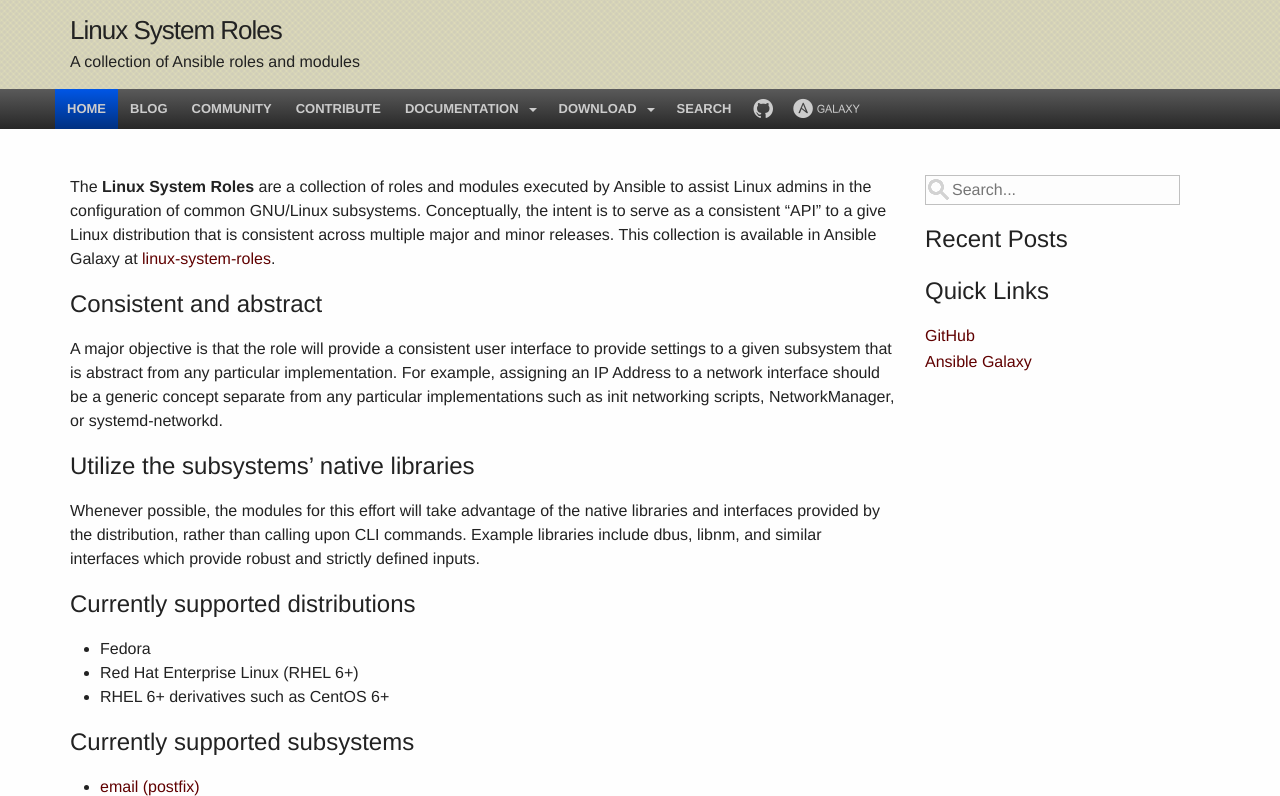
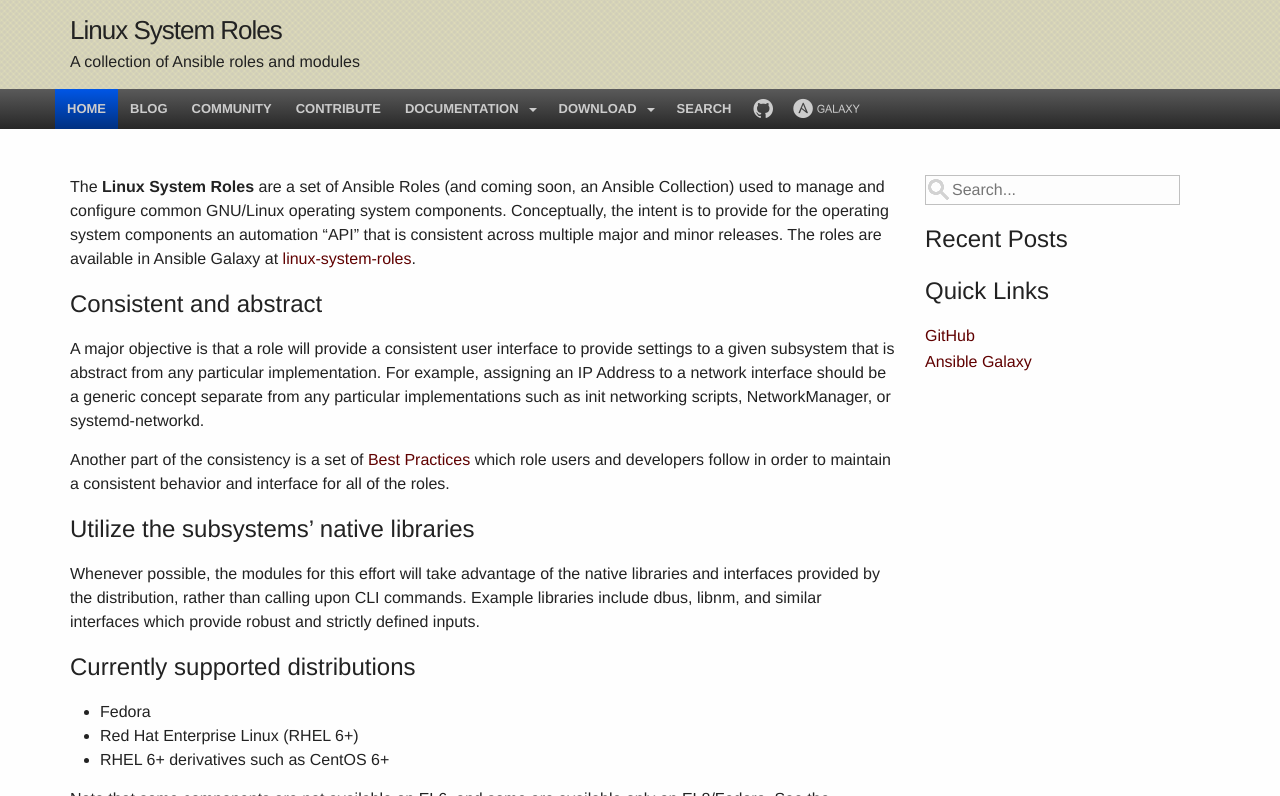
Before and after one commit to linux-system-roles/linux-system-roles.github.io, a Jekyll site: the page built from index.md, in a window 1280 px wide and 900 px high, cut to the strip 104-900 px from the top of the window. Built offline with Jekyll 4.4.1, drawn with Linux system fonts in a browser that asks for light colours; some of the changed text lies outside the part shown.

Commit message:
updates for 2020-08-20

```diff
--- a/index.md
+++ b/index.md
@@ -3,22 +3,28 @@
 title: Home
 ---
 
-The **Linux System Roles** are a collection of roles and modules executed by
-Ansible to assist Linux admins in the configuration of common GNU/Linux
-subsystems. Conceptually, the intent is to serve as a consistent "API" to a
-give Linux distribution that is consistent across multiple major and minor
-releases. This collection is available in Ansible Galaxy at
+The **Linux System Roles** are a set of Ansible Roles (and coming soon, an
+Ansible Collection) used to manage and configure common GNU/Linux operating
+system components. Conceptually, the intent is to provide for the operating
+system components an automation "API" that is consistent across
+multiple major and minor releases. The roles are available in Ansible Galaxy at
 [linux-system-roles](https://galaxy.ansible.com/linux-system-roles/).
 
 ## Consistent and abstract
 
-A major objective is that the role will provide a consistent user interface to
+A major objective is that a role will provide a consistent user interface to
 provide settings to a given subsystem that is abstract from any particular
 implementation.  For example, assigning an IP Address to a network interface
 should be a generic concept separate from any particular implementations such
 as init networking scripts, NetworkManager, or systemd-networkd.
 
+Another part of the consistency is a set of [Best
+Practices](https://github.com/oasis-roles/meta_standards/blob/master/README.md)
+which role users and developers follow in order to maintain a consistent
+behavior and interface for all of the roles.
+
 ## Utilize the subsystems' native libraries
+
 Whenever possible, the modules for this effort will take advantage of the
 native libraries and interfaces provided by the distribution, rather than
 calling upon CLI commands.  Example libraries include dbus, libnm, and similar
@@ -30,6 +36,9 @@
 - Red Hat Enterprise Linux (RHEL 6+)
 - RHEL 6+ derivatives such as CentOS 6+
 
+Note that some components are not available on EL6, and some are available
+only on EL8/Fedora.  See the documentation for the individual roles.
+
 ## Currently supported subsystems
 
 - [email (postfix)](https://galaxy.ansible.com/linux-system-roles/postfix/)
@@ -37,13 +46,25 @@
 - [network](https://galaxy.ansible.com/linux-system-roles/network/)
 - [selinux](https://galaxy.ansible.com/linux-system-roles/selinux/)
 - [timesync](https://galaxy.ansible.com/linux-system-roles/timesync/)
+- [storage](https://galaxy.ansible.com/linux-system-roles/storage/)
+- [tlog (terminal logging, session recording)](https://galaxy.ansible.com/linux-system-roles/tlog/)
+- [logging](https://galaxy.ansible.com/linux-system-roles/logging/)
+- [metrics](https://galaxy.ansible.com/linux-system-roles/metrics/)
+- [nbde_server](https://galaxy.ansible.com/linux-system-roles/nbde_server/)
+- [nbde_client](https://galaxy.ansible.com/linux-system-roles/nbde_client/)
+- [certificate](https://galaxy.ansible.com/linux-system-roles/certificate/)
+- [kernel_settings (sysctl, sysfs, etc.)](https://galaxy.ansible.com/linux-system-roles/kernel_settings/)
 
 ## Subsystems on the roadmap
 
+- SSH server and client
+- IPSec/VPN
+- Crypto policy
+- Cluster HA (pacemaker/corosync)
+- AuditD
 - Red Hat Subscription Management
 - [firewall](https://galaxy.ansible.com/linux-system-roles/firewall/)
-- system logging
-- [storage](https://galaxy.ansible.com/linux-system-roles/storage/)
-- kerberos authentication
-- bootloader
+- Kerberos authentication
+- Bootloader
 - [tuned (power management)](https://galaxy.ansible.com/linux-system-roles/tuned/)
+- Cockpit
```
